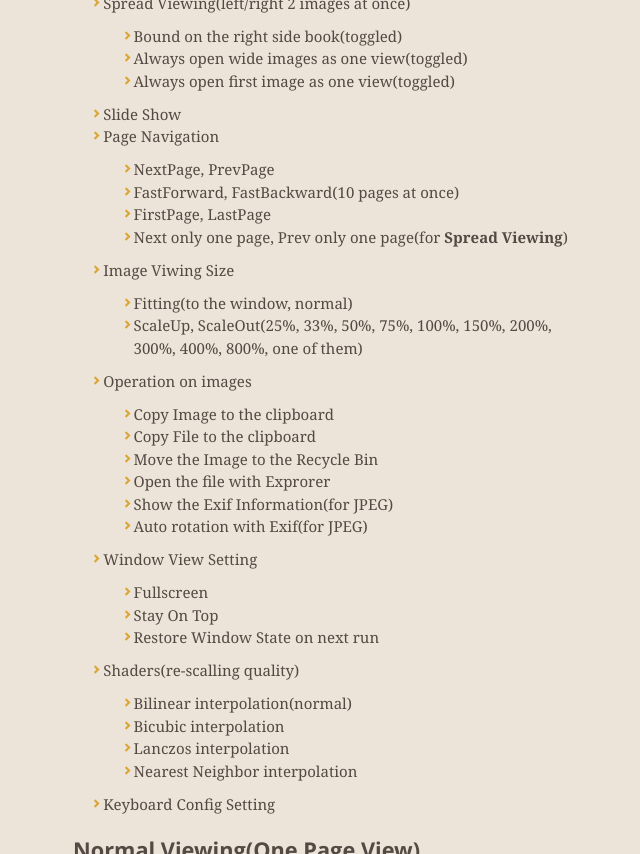
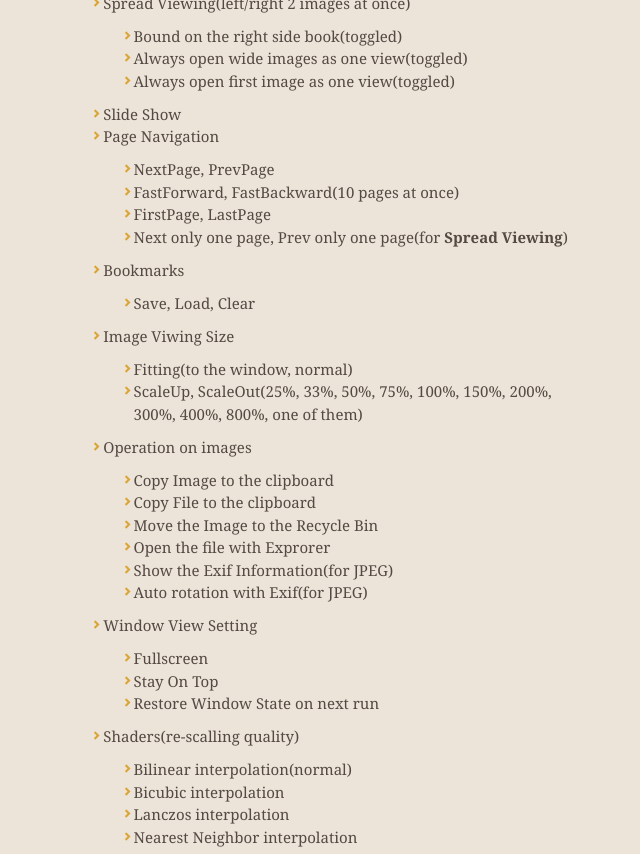
Before and after one commit to kanryu/quickviewer, a Jekyll site: the page built from docs/index.md, in a window 1280 px wide and 900 px high, scrolled down 2050 px, cut to the strip 0-854 px from the top of the window. Shown: the whole strip, without its empty margins (314-954 px from the left). Built offline with Jekyll 4.4.1, drawn with Linux system fonts in a browser that asks for light colours; nearby versions of some CDN libraries; our own code applies the rules of GitHub Pages for plain Markdown files.

Commit message:
Update index.md

```diff
--- a/docs/index.md
+++ b/docs/index.md
@@ -79,6 +79,8 @@ Thanks for reviewers! :)
     - FastForward, FastBackward(10 pages at once)
     - FirstPage, LastPage
     - Next only one page, Prev only one page(for **Spread Viewing**)
+- Bookmarks
+    - Save, Load, Clear
 - Image Viwing Size
     - Fitting(to the window, normal)
     - ScaleUp, ScaleOut(25%, 33%, 50%, 75%, 100%, 150%, 200%, 300%, 400%, 800%, one of them)
```
